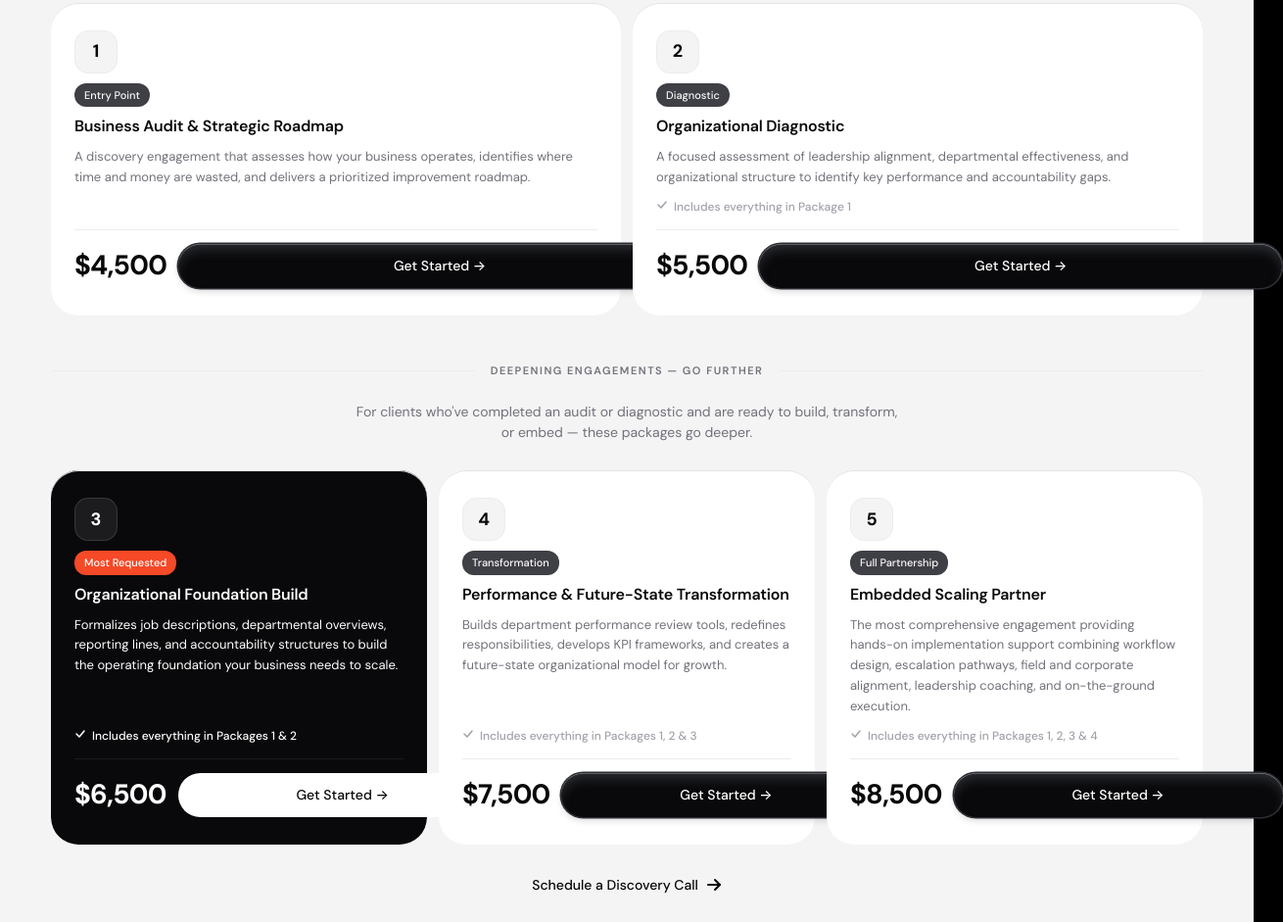
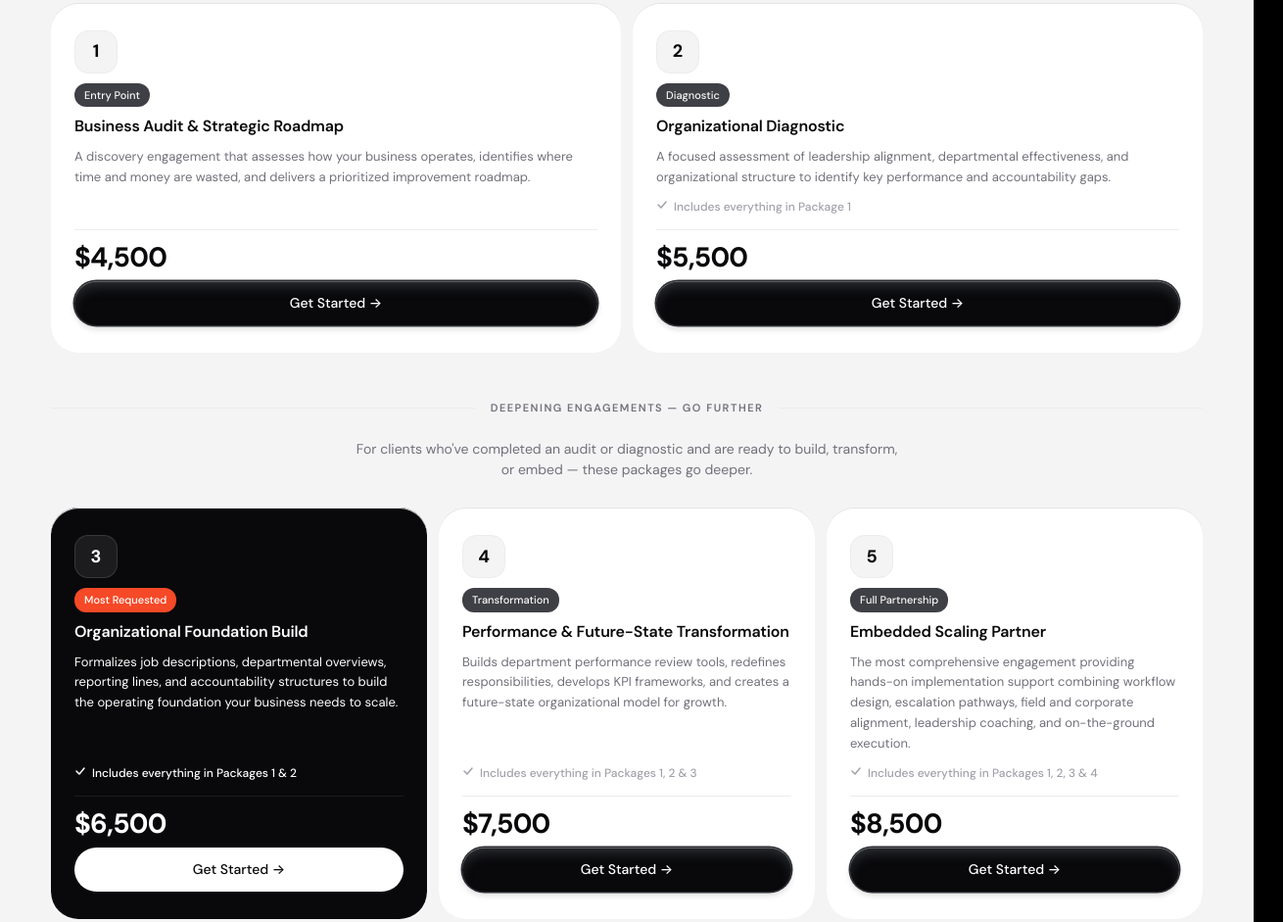
Before and after one commit to shayan-ibrahim/ibrahim-consulting, a plain HTML site: page index.html in a window 1280 px wide. Shown: the part 6376-7317 px from the top of the page at 98% size, 1310 px wide, since content can reach past the window. Drawn offline with Linux system fonts and the light colour scheme.

Commit message:
Revert "Move Get Started button inline with price in package cards"
This reverts commit db75ea12bcd2db156590ce27d45d441b6fe0de25.

```diff
--- a/index.html
+++ b/index.html
@@ -2367,10 +2367,8 @@
         <h3 class="package-name">Business Audit &amp; Strategic Roadmap</h3>
         <p class="package-desc">A discovery engagement that assesses how your business operates, identifies where time and money are wasted, and delivers a prioritized improvement roadmap.</p>
         <div class="package-divider"></div>
-        <div style="display:flex;align-items:center;justify-content:space-between;gap:12px">
-          <div class="package-price">$4,500</div>
-          <a href="https://buy.stripe.com/5kQ3cidGG2BA94p4KzgEg00" target="_blank" rel="noopener" class="btn-checkout" style="flex-shrink:0">Get Started →</a>
-        </div>
+        <div class="package-price">$4,500</div>
+        <a href="https://buy.stripe.com/5kQ3cidGG2BA94p4KzgEg00" target="_blank" rel="noopener" class="btn-checkout">Get Started →</a>
       </article>
 
       <!-- Package 2 -->
@@ -2384,10 +2382,8 @@
           Includes everything in Package 1
         </div>
         <div class="package-divider"></div>
-        <div style="display:flex;align-items:center;justify-content:space-between;gap:12px">
-          <div class="package-price">$5,500</div>
-          <a href="https://buy.stripe.com/dRm8wCcCCccaeoJa4TgEg01" target="_blank" rel="noopener" class="btn-checkout" style="flex-shrink:0">Get Started →</a>
-        </div>
+        <div class="package-price">$5,500</div>
+        <a href="https://buy.stripe.com/dRm8wCcCCccaeoJa4TgEg01" target="_blank" rel="noopener" class="btn-checkout">Get Started →</a>
       </article>
 
     </div>
@@ -2411,10 +2407,8 @@
           Includes everything in Packages 1 &amp; 2
         </div>
         <div class="package-divider"></div>
-        <div style="display:flex;align-items:center;justify-content:space-between;gap:12px">
-          <div class="package-price">$6,500</div>
-          <a href="https://buy.stripe.com/14AeV08mmdge4O97WLgEg02" target="_blank" rel="noopener" class="btn-checkout" style="flex-shrink:0">Get Started →</a>
-        </div>
+        <div class="package-price">$6,500</div>
+        <a href="https://buy.stripe.com/14AeV08mmdge4O97WLgEg02" target="_blank" rel="noopener" class="btn-checkout">Get Started →</a>
       </article>
 
       <!-- Package 4 -->
@@ -2428,10 +2422,8 @@
           Includes everything in Packages 1, 2 &amp; 3
         </div>
         <div class="package-divider"></div>
-        <div style="display:flex;align-items:center;justify-content:space-between;gap:12px">
-          <div class="package-price">$7,500</div>
-          <a href="https://buy.stripe.com/8x2aEK7ii5NM1BXa4TgEg03" target="_blank" rel="noopener" class="btn-checkout" style="flex-shrink:0">Get Started →</a>
-        </div>
+        <div class="package-price">$7,500</div>
+        <a href="https://buy.stripe.com/8x2aEK7ii5NM1BXa4TgEg03" target="_blank" rel="noopener" class="btn-checkout">Get Started →</a>
       </article>
 
       <!-- Package 5 -->
@@ -2445,10 +2437,8 @@
           Includes everything in Packages 1, 2, 3 &amp; 4
         </div>
         <div class="package-divider"></div>
-        <div style="display:flex;align-items:center;justify-content:space-between;gap:12px">
-          <div class="package-price">$8,500</div>
-          <a href="https://buy.stripe.com/5kQcMS322a421BXcd1gEg04" target="_blank" rel="noopener" class="btn-checkout" style="flex-shrink:0">Get Started →</a>
-        </div>
+        <div class="package-price">$8,500</div>
+        <a href="https://buy.stripe.com/5kQcMS322a421BXcd1gEg04" target="_blank" rel="noopener" class="btn-checkout">Get Started →</a>
       </article>
 
 
```
